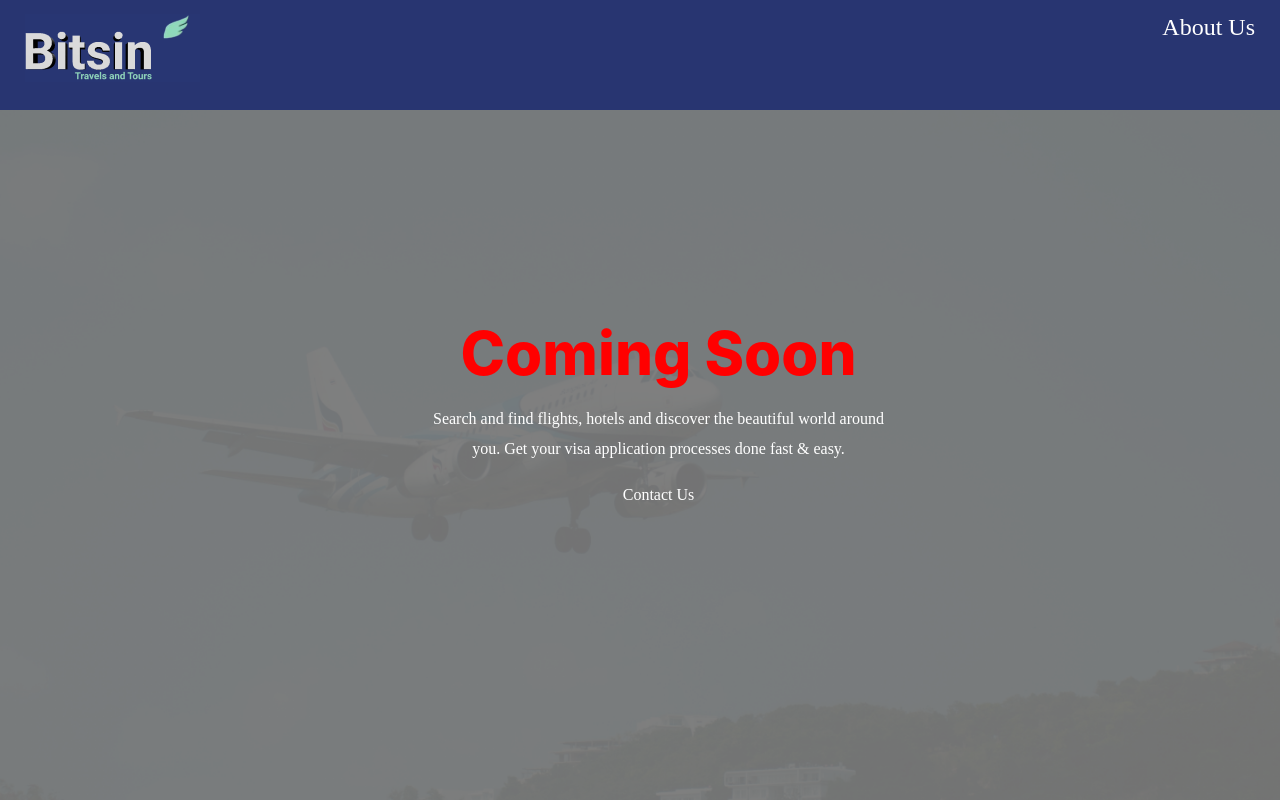
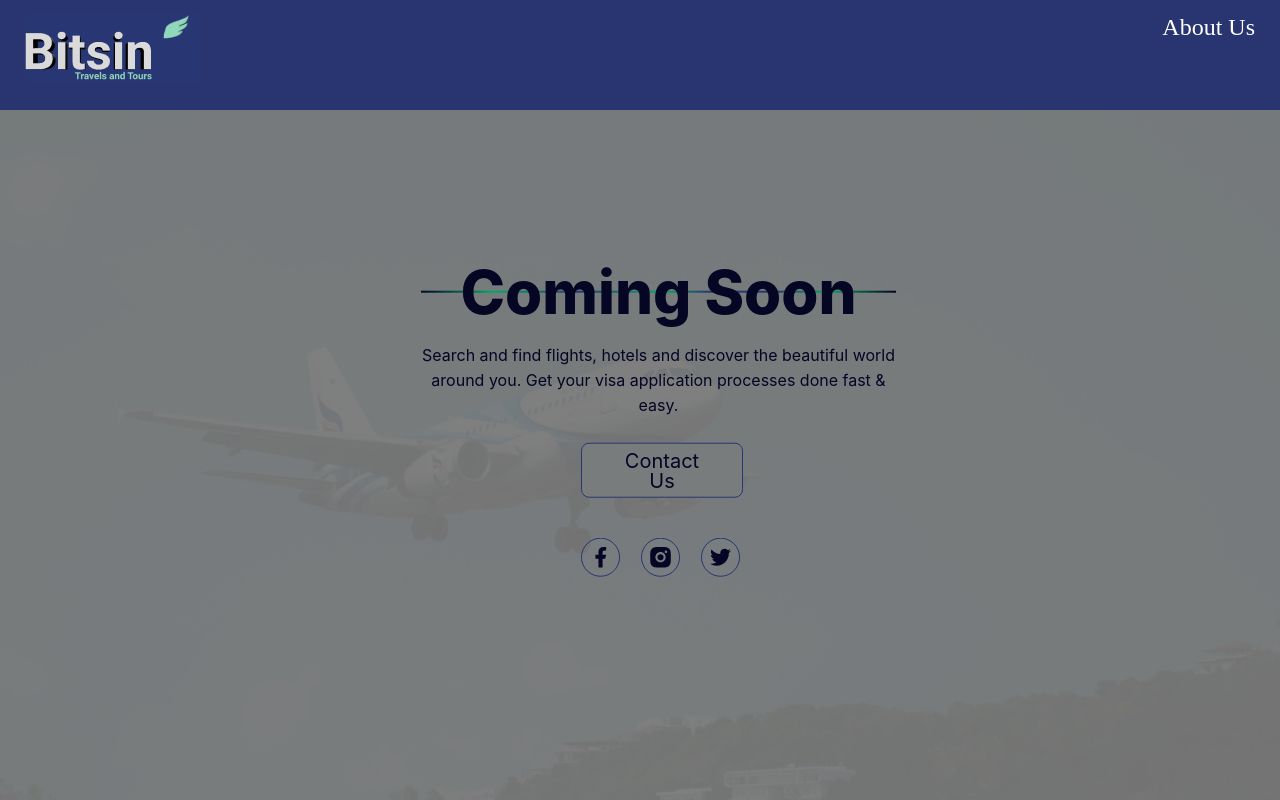
Before and after one commit to Rjjons/figma-practice-one, a plain HTML site: page html/index.html in a window 1280 px wide. Shown: the top 800 px of the page. Drawn offline with Linux system fonts and the light colour scheme.

Commit message:
Added social handles for the hero site.

```diff
--- a/css/styles.css
+++ b/css/styles.css
@@ -58,20 +58,75 @@ nav a.split {
   top: 38%;
   left: 50%;
   transform: translate(-60%, -50%);
-  color: white;
+  color: hsla(240, 77%, 8%, 1);
   padding-top: 0px;
   padding-left: 165px;
   padding-right: 300;
   line-height: 30px;
 }
 
-.hero-text h1{
-    color: red;
-    font-weight: 800;
+.hero-text h1 {
+  background: linear-gradient(
+    90.08deg,
+    #050526 0.07%,
+    #00a968 15.19%,
+    #283673 32.82%,
+    #00a968 50.69%,
+    #283673 60.76%,
+    #283673 74.27%,
+    #00a968 85.59%,
+    #050526 99.94%
+  );
+  font-weight: 800;
+  font-family: "inter";
+  font-size: 60px;
+  line-height: 2px;
+
+}
+
+.hero-text p{
+    color: hsla(240, 77%, 8%, 1);
+    font-weight: 400;
     font-family: 'inter';
-    font-size: 60px;
-    line-height: 2px;
+    font-size: 16px;
+    line-height: 25px;
+
 }
+
+.hero-text .contact {
+    background-color: #787C7D;
+    width: 90px;
+    height: 30px;
+    padding: 12px 35px 11px 35px;
+    margin-left: 160px;
+    margin-right: 100px;
+    margin-top: 25px;
+    display: flex;
+    align-items: center;
+    font-size: 20px;
+    font-weight: 600px;
+    font-family: 'inter';
+    line-height: 20px;
+    color: #050524;
+    text-align: center;
+    border: 1px #283673 solid;
+  border-radius: 8px;
+    }
+
+    .social-handles{
+        display: flex;
+        align-items: center;
+        /* justify-content: space-between; */
+        gap: 20px;
+        margin-left: 160px;
+        margin-right: 90px;
+        margin-top: 40px;
+    }
+
+
+
+
+
 
 .offer-section {
   background-color: #f2f2f2;
--- a/html/index.html
+++ b/html/index.html
@@ -29,8 +29,17 @@
             around you. Get your visa application processes done fast & easy.
           </p>
 
-          <p>Contact Us</p>
+          <p class="contact">Contact Us</p>
+
+
+          <div class="social-handles">
+            <div class="facebook"><img src="../images/icons/facebook-radius.svg" alt=""></div>
+            <div class="instagram"> <img src="../images/icons/instagram-radius.svg" alt=""></div>
+            <div class="twitter"><img src="../images/icons/twitter-svg.svg" alt=""></div>
         </div>
+        </div>
+
+
 
       </div>
 
```
Also changed, not shown: images/icons/facebook-radius.svg (added), images/icons/instagram-radius.svg (added).
